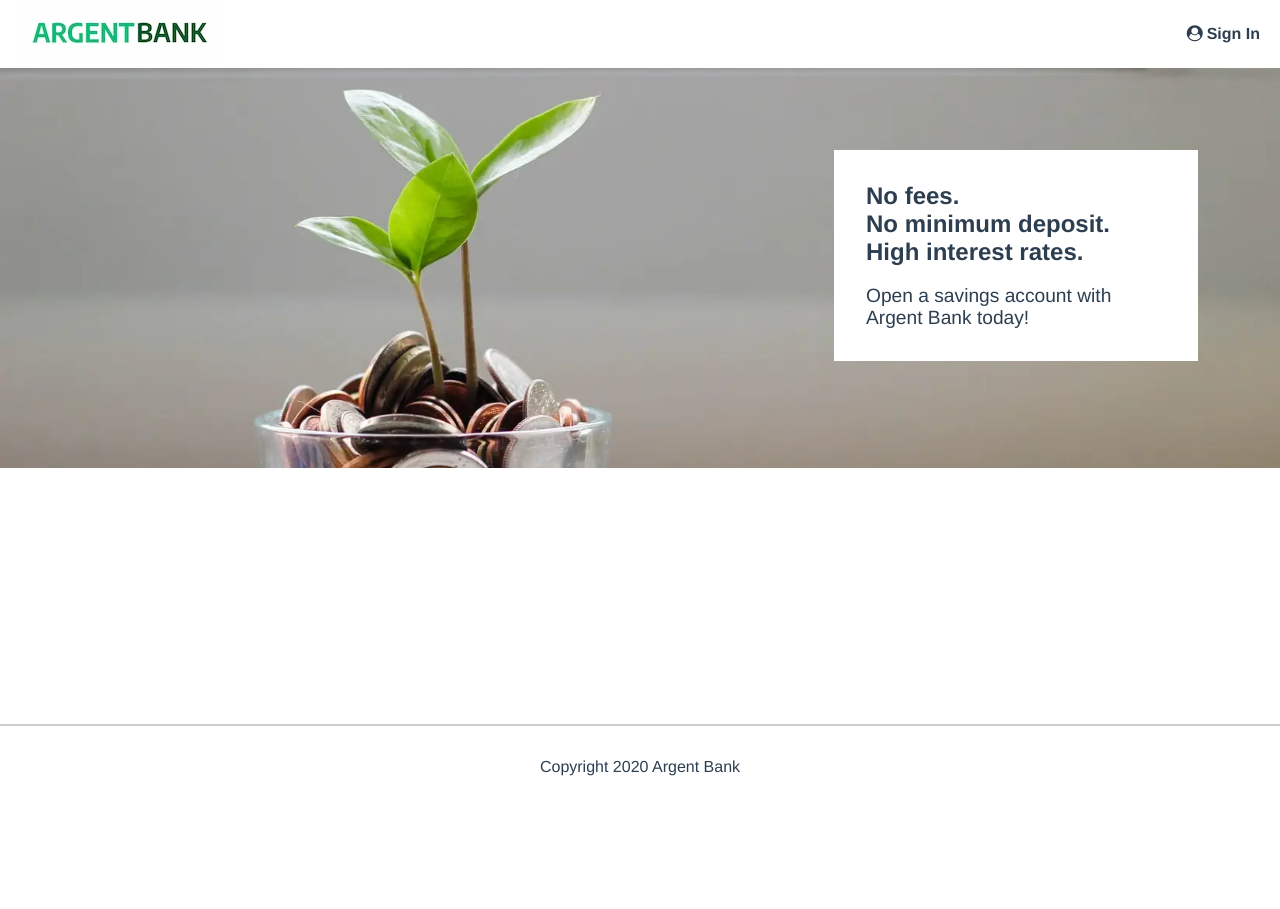
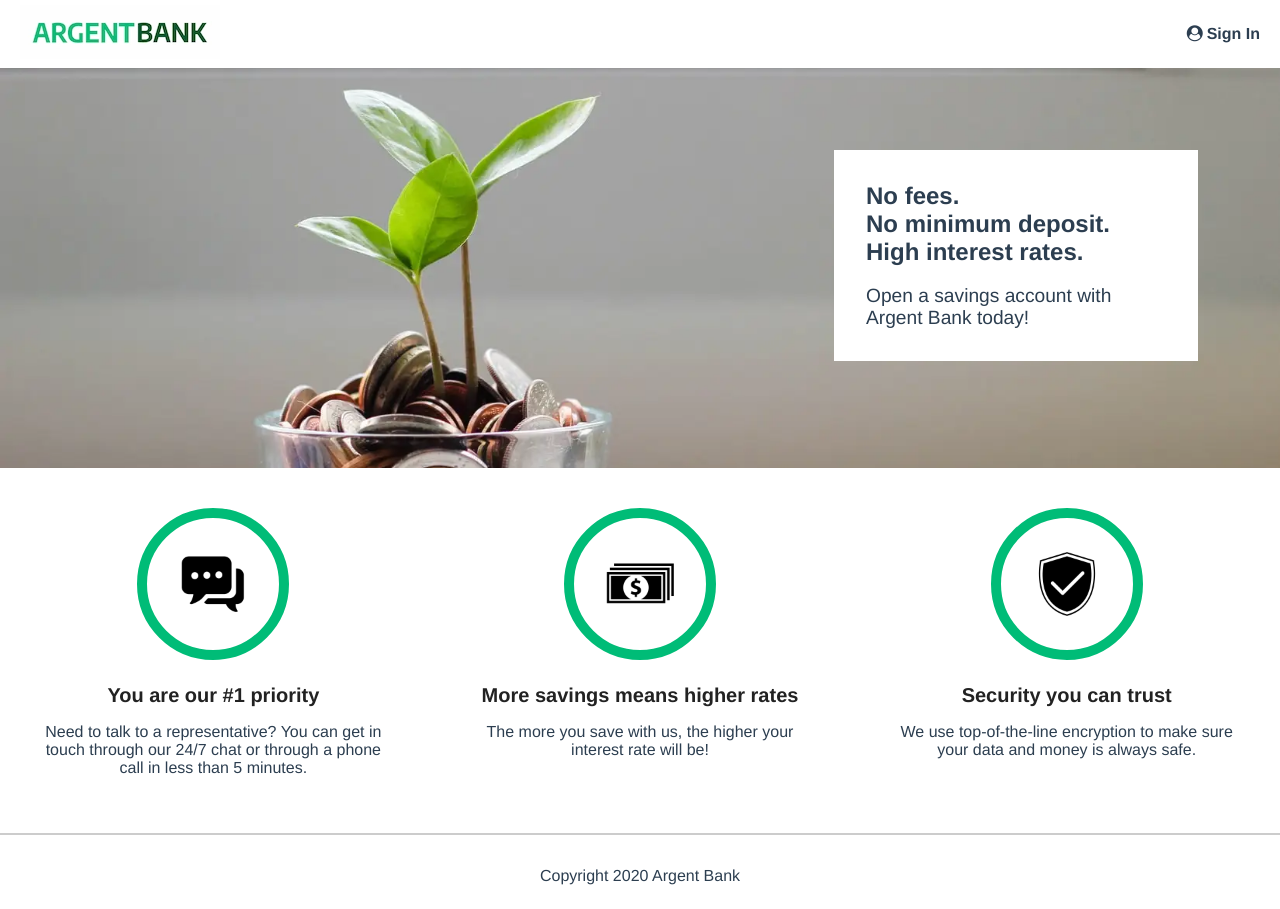
Before and after one commit to Celia-Haro/Projet_10_ArgentBank-Frontend, a React (Vite) app: page / in a window 1280 px wide. Before the commit the page ends 800 px from the top, so only its background shows below. Built offline with nearby package versions, Linux system fonts and the light colour scheme.

Commit message:
feat: add 2nd part home + featureItem

```diff
--- a/package.json
+++ b/package.json
@@ -10,6 +10,7 @@
     "preview": "vite preview"
   },
   "dependencies": {
+    "prop-types": "^15.8.1",
     "react": "^19.0.0",
     "react-dom": "^19.0.0",
     "react-router": "^7.3.0",
--- /dev/null
+++ b/src/components/featureItem/FeatureItem.jsx
@@ -0,0 +1,20 @@
+import PropTypes from "prop-types";
+import styles from "./featureItem.module.scss";
+
+export default function FeatureItem({ icon, alt, title, description }) {
+
+    return (
+        <div className={styles.featureItem}>
+            <img src={icon} alt={alt} className={styles.featureIcon} />
+            <h3 className={styles.featureItemTitle}>{title}</h3>
+            <p>{description}</p>
+        </div>
+    );
+}
+
+FeatureItem.propTypes = {
+    icon: PropTypes.string.isRequired,
+    alt: PropTypes.string.isRequired,
+    title: PropTypes.string.isRequired,
+    description: PropTypes.string.isRequired,
+};
--- /dev/null
+++ b/src/components/featureItem/featureItem.module.scss
@@ -0,0 +1,18 @@
+  .featureIcon {
+      width: 100px;
+      border: 10px solid #00bc77;
+      border-radius: 50%;
+      padding: 1rem;
+  }
+
+  .featureItem {
+      flex: 1;
+      padding: 2.5rem;
+  }
+
+  .featureItemTitle {
+      color: #222;
+      font-size: 1.25rem;
+      font-weight: bold;
+      margin-bottom: 0.5rem;
+  }
--- a/src/components/navigation/Navigation.jsx
+++ b/src/components/navigation/Navigation.jsx
@@ -8,7 +8,7 @@ export default function Navigation() {
         <nav>
             <Link to="/">
                 <img src={logo} alt="Argent Bank Logo" />
-                <h1 class="sr-only">Argent Bank</h1>
+                <h1 className="sr-only">Argent Bank</h1>
             </Link>
 
             <Link to="log-in" className={styles.navLink}>
--- a/src/views/home/Home.jsx
+++ b/src/views/home/Home.jsx
@@ -1,7 +1,37 @@
 import styles from "./home.module.scss";
+import FeatureItem from "../../components/featureItem/FeatureItem";
+import chatIcon from "../../assets/icon-chat.webp";
+import moneyIcon from "../../assets/icon-money.webp";
+import securityIcon from "../../assets/icon-security.webp";
+
+const featuresData = [
+    {
+        icon: chatIcon,
+        alt: "Chat Icon",
+        title: "You are our #1 priority",
+        description:
+            "Need to talk to a representative? You can get in touch through our 24/7 chat or through a phone call in less than 5 minutes.",
+    },
+    {
+        icon: moneyIcon,
+        alt: "Money Icon",
+        title: "More savings means higher rates",
+        description:
+            "The more you save with us, the higher your interest rate will be!",
+    },
+    {
+        icon: securityIcon,
+        alt: "Security Icon",
+        title: "Security you can trust",
+        description:
+            "We use top-of-the-line encryption to make sure your data and money is always safe.",
+    },
+];
 
 export default function Home() {
+
     return (
+        <>
             <div className={styles.hero}>
                 <section className={styles.heroContent}>
                     <h2 className="sr-only">Promoted Content</h2>
@@ -11,5 +41,19 @@ export default function Home() {
                     <p className={styles.text}>Open a savings account with Argent Bank today!</p>
                 </section>
             </div>
+
+            <section className={styles.features}>
+                <h2 className="sr-only">Features</h2>
+                {featuresData.map((feature, index) => (
+                    <FeatureItem
+                        key={index}
+                        icon={feature.icon}
+                        alt={feature.alt}
+                        title={feature.title}
+                        description={feature.description}
+                    />
+                ))}
+            </section>
+        </>
     );
 }
--- a/src/views/home/home.module.scss
+++ b/src/views/home/home.module.scss
@@ -28,6 +28,12 @@
     font-size: 0.9rem;
 }
 
+.features {
+    display: flex;
+    flex-direction: column;
+}
+
+
 @media (min-width: 920px) {
     .hero {
         height: 400px;
@@ -49,4 +55,8 @@
     .heroContent .text {
         font-size: 1.2rem;
     }
+
+    .features {
+        flex-direction: row;
+    }
 }
```
Also changed, not shown: src/components/homeCard/HomeCard.jsx (deleted, +0 -8 lines), 1 other file (tests, documents, lock files or other folders). Lines whose indentation alone changed are shown as unchanged.
